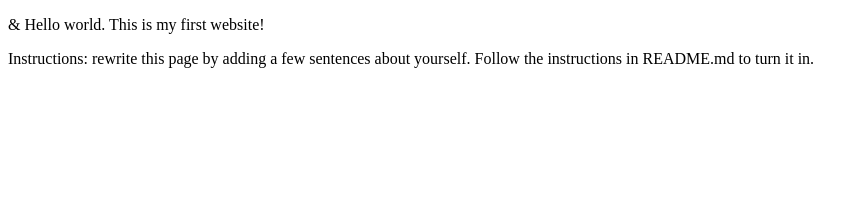
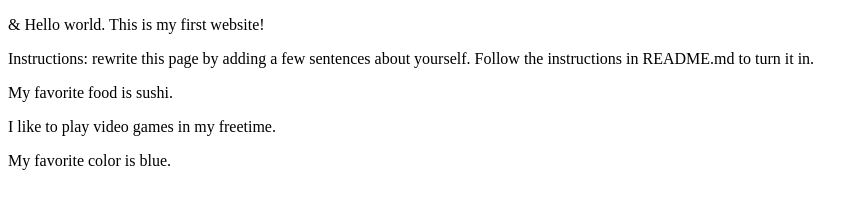
Before and after one commit to jtong5/webdev_lab1, a plain HTML site: page index.html in a window 1280 px wide. Shown: the whole page, without its empty margins (0-868 px from the left). Drawn offline with Linux system fonts and the light colour scheme.

Commit message:
added 3 things about myself

```diff
--- a/index.html
+++ b/index.html
@@ -7,5 +7,8 @@
 <body>
   <p>&amp; Hello world. This is my first website!</p>
   <p>Instructions: rewrite this page by adding a few sentences about yourself. Follow the instructions in README.md to turn it in.</p>
+  <p> My favorite food is sushi.
+  <p> I like to play video games in my freetime.
+  <p> My favorite color is blue.
 </body>
 </html>
```
